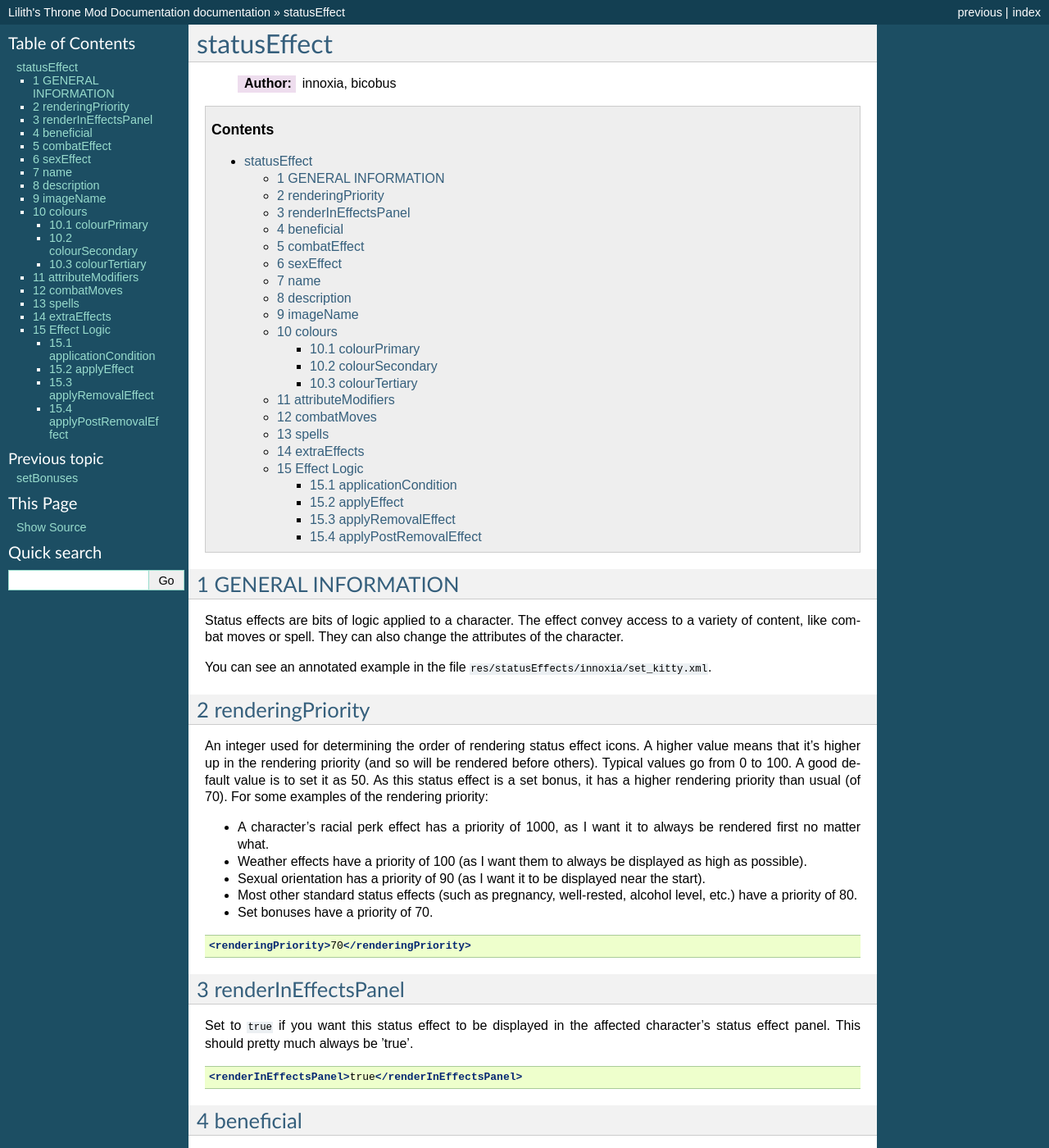
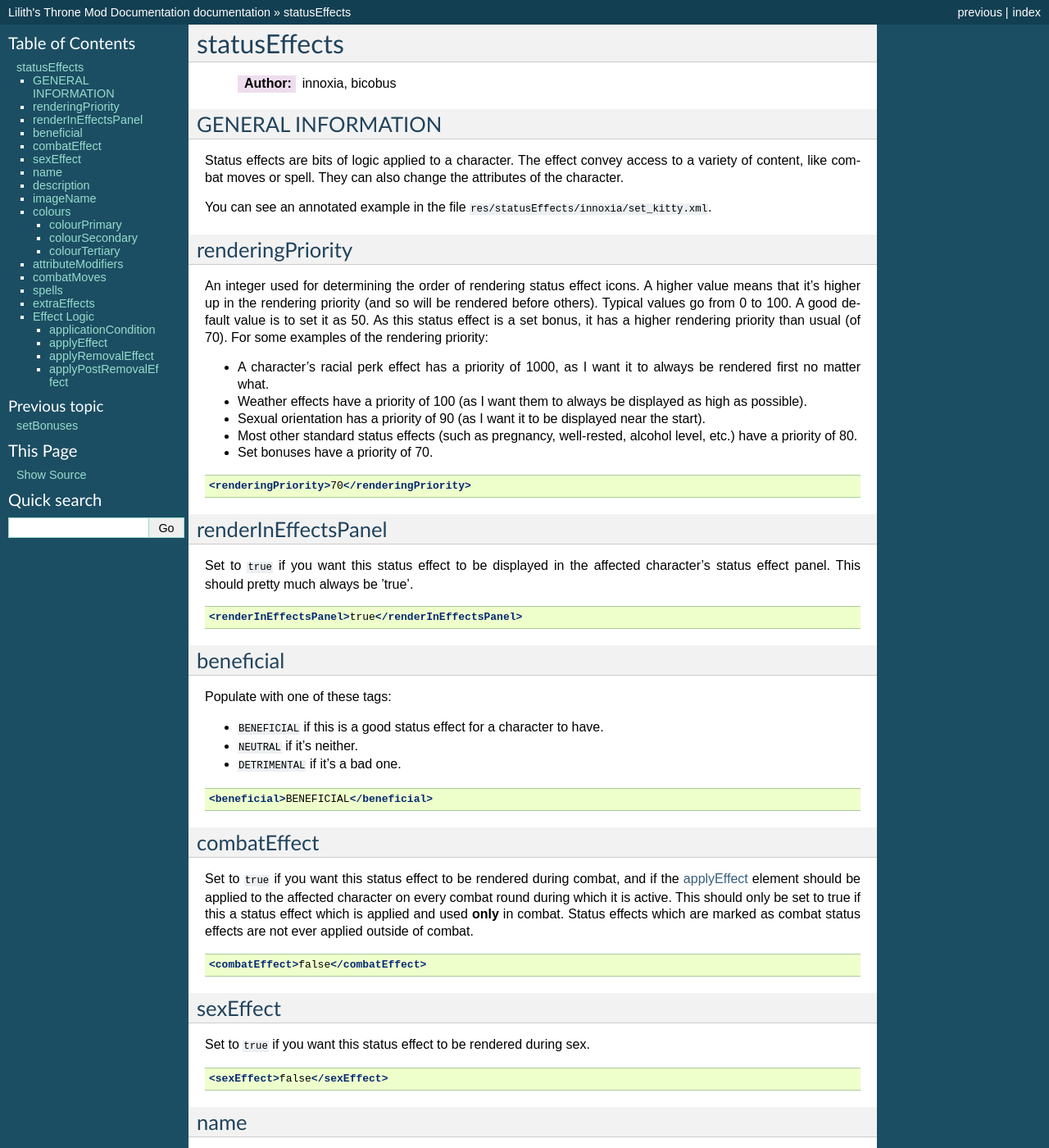
Before and after one commit to bicobus/lilith-throne-documentation, a Sphinx documentation site: the page built from docs/statusEffects.rst, in a window 1280 px wide and 1400 px high. Shown: the whole window at 82% size. Built offline with Sphinx 7.4.7, drawn with Linux system fonts in a browser that asks for light colours; some of the changed text lies outside the part shown.

Commit message:
Cleaning: first pass at statusEffects.rst

```diff
--- a/docs/statusEffects.rst
+++ b/docs/statusEffects.rst
@@ -1,15 +1,11 @@
-============
-statusEffect
-============
+=============
+statusEffects
+=============
 
     :Author: innoxia, bicobus
 
-.. contents::
-
-
-
-1 GENERAL INFORMATION
----------------------
+GENERAL INFORMATION
+-------------------
 
 Status effects are bits of logic applied to a character. The effect convey
 access to a variety of content, like combat moves or spell. They can also change
@@ -18,8 +14,8 @@ the attributes of the character.
 You can see an annotated example in the file
 ``res/statusEffects/innoxia/set_kitty.xml``.
 
-2 renderingPriority
--------------------
+renderingPriority
+-----------------
 
 An integer used for determining the order of rendering status effect icons. A
 higher value means that it’s higher up in the rendering priority (and so will be
@@ -46,8 +42,8 @@ priority:
 
     <renderingPriority>70</renderingPriority>
 
-3 renderInEffectsPanel
-----------------------
+renderInEffectsPanel
+--------------------
 
 Set to ``true`` if you want this status effect to be displayed in the affected
 character’s status effect panel. This should pretty much always be ’true’.
@@ -56,8 +52,8 @@ character’s status effect panel. This should pretty much always be ’true’.
 
     <renderInEffectsPanel>true</renderInEffectsPanel>
 
-4 beneficial
-------------
+beneficial
+----------
 
 Populate with one of these tags:
 
@@ -71,21 +67,22 @@ Populate with one of these tags:
 
     <beneficial>BENEFICIAL</beneficial>
 
-5 combatEffect
---------------
+combatEffect
+------------
 
 Set to ``true`` if you want this status effect to be rendered during combat, and
-if the `15.2 applyEffect`_ element should be applied to the affected character on every
-combat round during which it is active. This should only be set to true if this
-a status effect which is applied and used **only** in combat. Status effects which
-are marked as combat status effects are not ever applied outside of combat.
+if the `applyEffect`_ element should be applied to the affected character on
+every combat round during which it is active. This should only be set to true if
+this a status effect which is applied and used **only** in combat. Status
+effects which are marked as combat status effects are not ever applied outside
+of combat.
 
 .. code:: xml
 
     <combatEffect>false</combatEffect>
 
-6 sexEffect
------------
+sexEffect
+---------
 
 Set to ``true`` if you want this status effect to be rendered during sex.
 
@@ -93,19 +90,19 @@ Set to ``true`` if you want this status effect to be rendered during sex.
 
     <sexEffect>false</sexEffect>
 
-7 name
-------
+name
+----
 
 The name of this set bonus. The character under the effect is passed in as the
-``npc`` parsing argument, so if you want to, you can include parsing elements such
-as ``[npc.name]``.
+``npc`` parsing argument, so if you want to, you can include parsing elements
+such as ``[npc.name]``.
 
 .. code:: xml
 
     <name><![CDATA[Socks of Power]]></name>
 
-8 description
--------------
+description
+-----------
 
 The description of this status effect. The character under the effect is passed
 in as the ``npc`` parsing argument, so if you want to, you can include parsing
@@ -117,8 +114,8 @@ elements such as ``[npc.name]``.
         By wearing the template socks, you become a sock god#IF(npc.isFeminine())dess#ENDIF!
     ]]></description>
 
-9 imageName
------------
+imageName
+---------
 
 The name of the icon which should be used to represent this status effect. The
 icon must be an svg file, and must be placed in the same folder as this XML
@@ -128,16 +125,16 @@ file.
 
     <imageName>set_template.svg</imageName>
 
-10 colours
-----------
+colours
+-------
 
 The colour which should be associated with this status effect. Just like with
 clothing and weapon recolouring, this is used to recolour the image you used
 above. ``PresetColour`` value should be used here, drawn from
 `src/com/lilithsthrone/utils/colours/PresetColour.java <https://github.com/Innoxia/liliths-throne-public/blob/dev/src/com/lilithsthrone/utils/colours/PresetColour.java>`_
 
-10.1 colourPrimary
-~~~~~~~~~~~~~~~~~~
+colourPrimary
+~~~~~~~~~~~~~
 
 This has to have a value defined, or else this XML file will fail to load.
 
@@ -145,8 +142,8 @@ This has to have a value defined, or else this XML file will fail to load.
 
     <colourPrimary>CLOTHING_WHITE</colourPrimary>
 
-10.2 colourSecondary
-~~~~~~~~~~~~~~~~~~~~
+colourSecondary
+~~~~~~~~~~~~~~~
 
 This can optionally be left blank, like the ’colourTertiary’ element below.
 
@@ -154,23 +151,24 @@ This can optionally be left blank, like the ’colourTertiary’ element below.
 
     <colourSecondary/>
 
-10.3 colourTertiary
-~~~~~~~~~~~~~~~~~~~
+colourTertiary
+~~~~~~~~~~~~~~
 
 .. code:: xml
 
     <colourTertiary/>
 
-11 attributeModifiers
----------------------
+attributeModifiers
+------------------
 
 The attributes which should be affected by having this status effect. The
-``value="10"`` part defines how much the attribute should be numerically affected
-(and can be negative), while the ``DAMAGE_LUST`` part defines which attribute is
-being affected. You can define any number of attribute modifiers, but it’s
-usually best to keep it limited to just a few. Values for attributes should be
-drawn from here:
-`https://github.com/Innoxia/liliths-throne-public/blob/dev/src/com/lilithsthrone/game/character/attributes/Attribute.java <https://github.com/Innoxia/liliths-throne-public/blob/dev/src/com/lilithsthrone/game/character/attributes/Attribute.java>`_
+``value="10"`` part defines how much the attribute should be numerically
+affected (and can be negative), while the ``DAMAGE_LUST`` part defines which
+attribute is being affected. You can define any number of attribute modifiers,
+but it’s usually best to keep it limited to just a few. Values for attributes
+should be drawn from here:
+`/src/com/lilithsthrone/game/character/attributes/Attribute.java
+<https://github.com/Innoxia/liliths-throne-public/blob/dev/src/com/lilithsthrone/game/character/attributes/Attribute.java>`_
 
 .. code:: xml
 
@@ -178,14 +176,15 @@ drawn from here:
     	<modifier value="100.0">HEALTH_MAXIMUM</modifier>
     </attributeModifiers>
 
-12 combatMoves
---------------
+combatMoves
+-----------
 
 The ``CombatMoves`` which should be unlocked for the character affected by this
-status effect. ``CombatMoves`` identifiers are defined in their constructors. When
-modding support for combat moves is added, the identifier will be described in
-the modding file there. Current ``CombatMoves`` can be found in the files in this
-folder: `src/com/lilithsthrone/game/combat/moves <https://github.com/Innoxia/liliths-throne-public/tree/dev/src/com/lilithsthrone/game/combat/moves>`_
+status effect. ``CombatMoves`` identifiers are defined in their constructors.
+When modding support for combat moves is added, the identifier will be described
+in the modding file there. Current ``CombatMoves`` can be found in the files in
+this folder: `src/com/lilithsthrone/game/combat/moves
+<https://github.com/Innoxia/liliths-throne-public/tree/dev/src/com/lilithsthrone/game/combat/moves>`_
 
 Acceptable format:
 
@@ -201,8 +200,8 @@ If combat moves are unecessary, insert an empty tag:
 
     <combatMoves/>
 
-13 spells
----------
+spells
+------
 
 The Spells which should be unlocked for the character affected by this status
 effect. Current Spells can be found in the files in this folder:
@@ -222,15 +221,15 @@ For an empty spell list:
 
     <spells/>
 
-14 extraEffects
----------------
+extraEffects
+------------
 
 You can use this section to describe any extra effects that this status effect
 might apply. These effects are shown in the tooltip when the player hovers over
-the status effect icon. The character under the effect is passed in as the ``npc``
-parsing argument, so if you want to, you can include parsing elements such as
-``[npc.name]``. For this status effect, no extra effects need to be described, but
-if you need to use this section, use the following format:
+the status effect icon. The character under the effect is passed in as the
+``npc`` parsing argument, so if you want to, you can include parsing elements
+such as ``[npc.name]``. For this status effect, no extra effects need to be
+described, but if you need to use this section, use the following format:
 
 .. code:: xml
 
@@ -244,14 +243,14 @@ An empty ``extraEffects`` list:
 
     <extraEffects/>
 
-15 Effect Logic
----------------
+Effect Logic
+------------
 
 The condition for a status effect to be applied is by default ``false``, which
 means that it can only be applied by a direct method call elsewhere for
-``GameCharacter.addStatusEffect(AbstractStatusEffect statusEffect, int seconds)``.
-If you would like your status effect to similarly only be applied when called
-upon, then define this element as:
+``GameCharacter.addStatusEffect(AbstractStatusEffect statusEffect, int
+seconds)``. If you would like your status effect to similarly only be applied
+when called upon, then define this element as:
 
 .. code:: xml
 
@@ -261,16 +260,16 @@ If, however, you would like this status effect to be automatically activated
 once certain conditions are met, then make sure that this element returns a
 conditional that would result in ``true``, as in the example below.
 
-You must use the game’s parsing engine to get what you want. ``npc`` is the parser
-target for the character affected by this status effect. To parse something and
-return a String, use a ``#`` character at the start of a command, such as:
-``[#npc.isFeminine()]``. To parse something without returning a ``String`` (which
-would most likely not be used in this element), use two ``#`` characters, such as:
-``[##npc.isFeminine()]``. As a final note, all whitespace is stripped from the
-returned String before it is parsed into a Boolean.
+You must use the game’s parsing engine to get what you want. ``npc`` is the
+parser target for the character affected by this status effect. To parse
+something and return a String, use a ``#`` character at the start of a command,
+such as: ``[#npc.isFeminine()]``. To parse something without returning a
+``String`` (which would most likely not be used in this element), use two ``#``
+characters, such as: ``[##npc.isFeminine()]``. As a final note, all whitespace
+is stripped from the returned String before it is parsed into a Boolean.
 
-15.1 applicationCondition
-~~~~~~~~~~~~~~~~~~~~~~~~~
+applicationCondition
+~~~~~~~~~~~~~~~~~~~~
 
 This example is meant to show that you can use the parser to create more
 *complex* conditionals.
@@ -293,46 +292,46 @@ An alternate, simpler example to achieve the same effect would be to just do:
     	SET_BONUS_innoxia_kitty.isCharacterWearingCompleteSet(npc)
     ]]></applicationCondition>
 
-15.2 applyEffect
-~~~~~~~~~~~~~~~~
+applyEffect
+~~~~~~~~~~~
 
-Status effects execute an ``applyEffect(GameCharacter target, int secondsPassed)``
-method every time the game ends a turn. The ``target`` argument is the character
-who is under the effect of this particular status effect, while the
-``secondsPassed`` argument is how much time, in seconds, has passed on this turn.
-During combat, the ``secondsPassed`` argument is always 1 (to represent 1 turn
-ending). If the method returns a String, then the game’s flow is interrupted to
-display the **Important status effects** screen to the player, along with whatever
-``String`` was returned by this ``applyEffect()`` method. You can define your own
-effects to be parsed here, just like hard-coded status effects. While your
-options are a little limited by what the parser can access, you should be able
-to apply a good range of effects.
+Status effects execute an ``applyEffect(GameCharacter target, int
+secondsPassed)`` method every time the game ends a turn. The ``target`` argument
+is the character who is under the effect of this particular status effect, while
+the ``secondsPassed`` argument is how much time, in seconds, has passed on this
+turn. During combat, the ``secondsPassed`` argument is always 1 (to represent 1
+turn ending). If the method returns a String, then the game’s flow is
+interrupted to display the **Important status effects** screen to the player,
+along with whatever ``String`` was returned by this ``applyEffect()`` method.
+You can define your own effects to be parsed here, just like hard-coded status
+effects. While your options are a little limited by what the parser can access,
+you should be able to apply a good range of effects.
 
 ``interval``
-    The ``interval`` attribute is an integer representing how often
-    this effect should be applied (measured in seconds). For example, an interval
-    of 3600 would make this effect be applied only once per hour (60\*60=3600). Use
-    an interval of 0 to make this effect be applied on every turn.
+    The ``interval`` attribute is an integer representing how often this effect
+    should be applied (measured in seconds). For example, an interval of 3600
+    would make this effect be applied only once per hour (60\*60=3600). Use an
+    interval of 0 to make this effect be applied on every turn.
 
 ``npc``
-    is the parser target for the character affected by this status
-    effect.
+    is the parser target for the character affected by this status effect.
 
 ``SECONDS_PASSED``
-    is a special tag which is converted into an integer value
-    of the time that passed during the last turn’s end (in seconds).
+    is a special tag which is converted into an integer value of the time that
+    passed during the last turn’s end (in seconds).
 
 ``TOTAL_SECONDS_PASSED``
-    is a special tag which is converted into a long
-    value of the total time that’s passed while under the effect of this status
-    effect (in seconds). This can be used with a ``TOTAL_SECONDS_PASSED==0`` check
-    to, for example, only apply an effect when this status effect is initially
-    added.
+    is a special tag which is converted into a long value of the total time
+    that’s passed while under the effect of this status effect (in seconds).
+    This can be used with a ``TOTAL_SECONDS_PASSED==0`` check to, for example,
+    only apply an effect when this status effect is initially added.
 
-    - ****Important note:**** In combat, “seconds passed” is actually represented by
-      the number of combat turns passed. So, for example, ``TOTAL_SECONDS_PASSED``
-      would be converted into 2 if the character had been under the status
-      effect’s influence for two turns in combat.
+    .. note::
+
+        In combat, “seconds passed” is actually represented by the number of
+        combat turns passed. So, for example, ``TOTAL_SECONDS_PASSED`` would be
+        converted into 2 if the character had been under the status effect’s
+        influence for two turns in combat.
 
 About tabs and spaces: all tabs are stripped from the returned ``String`` after
 it is parsed, so it’s safe to use tabs and **not spaces** for formatting.
@@ -354,11 +353,11 @@ An empty effect list:
 
     <applyEffect/>
 
-15.3 applyRemovalEffect
-~~~~~~~~~~~~~~~~~~~~~~~
+applyRemovalEffect
+~~~~~~~~~~~~~~~~~~
 
-In a similar manner to the `15.2 applyEffect`_ element above, the game processes logic
-when a status effect is removed.
+In a similar manner to the `applyEffect`_ element above, the game processes
+logic when a status effect is removed.
 
 This logic is performed while the character is still under the effects of this
 status effect.
@@ -367,11 +366,11 @@ status effect.
 
     <applyRemovalEffect/>
 
-15.4 applyPostRemovalEffect
-~~~~~~~~~~~~~~~~~~~~~~~~~~~
+applyPostRemovalEffect
+~~~~~~~~~~~~~~~~~~~~~~
 
-In a similar manner to the `15.2 applyEffect`_ element above, the game processes logic
-after a status effect has been removed.
+In a similar manner to the `applyEffect`_ element above, the game processes
+logic after a status effect has been removed.
 
 This logic is performed immediately after the effect is removed, so the
 character is no longer under the effects of this status effect.
```
